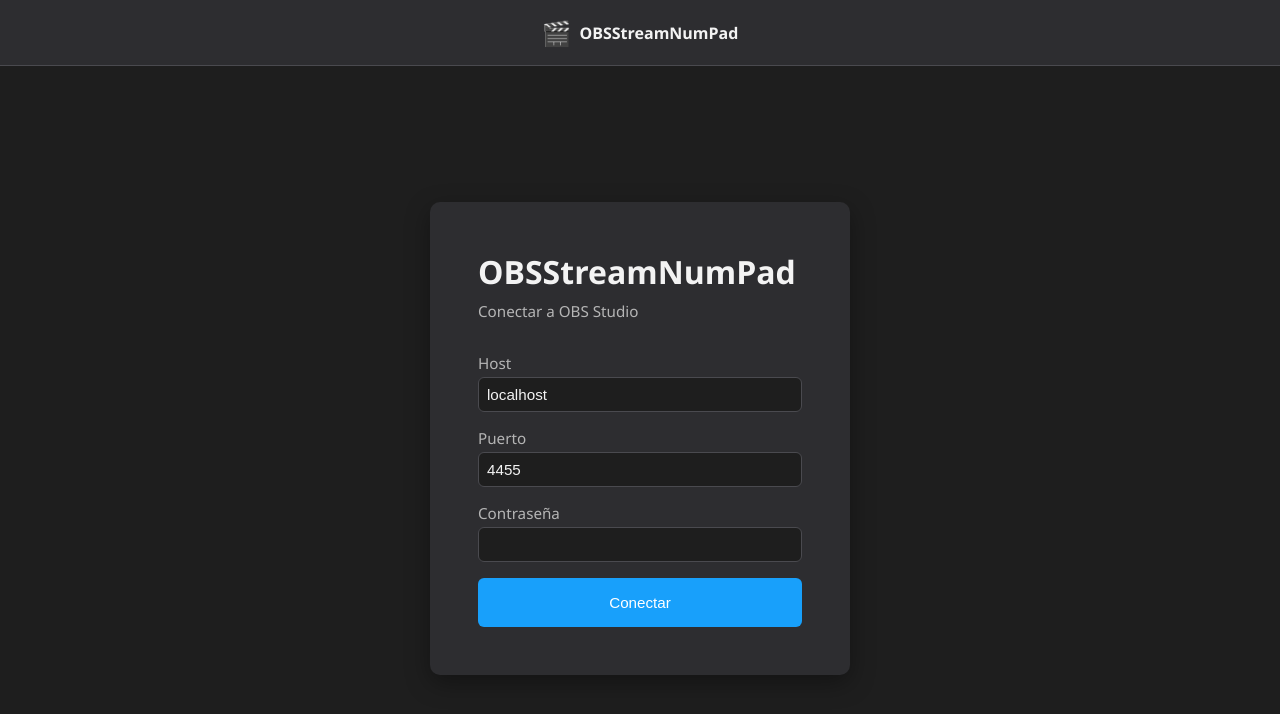
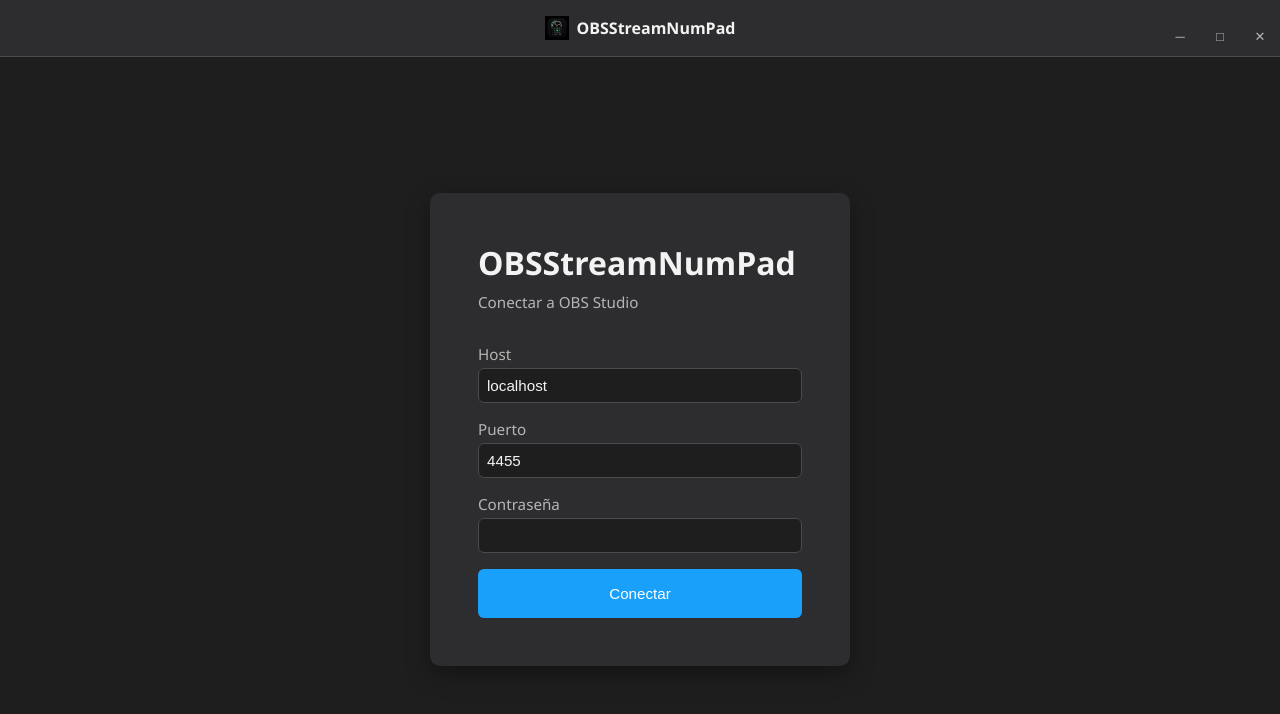
Before and after one commit to Eloytxo/OBSStreamNumPad, a Vue app: page /#/ in a window 1280 px wide. Shown: the top 714 px of the page. Built offline with nearby package versions, Linux system fonts and the light colour scheme.

Commit message:
Logo, top bar with close, minimize and maximize buttons.

```diff
--- a/electron/preload.cjs
+++ b/electron/preload.cjs
@@ -19,5 +19,10 @@
         start: () => ipcRenderer.invoke('keyboard:start'),
         stop: () => ipcRenderer.invoke('keyboard:stop'),
         onActionExecuted: (cb) => ipcRenderer.on('action:executed', (_event, data) => cb(data))
+    },
+    window: {
+        close: () => ipcRenderer.invoke('window:close'),
+        minimize: () => ipcRenderer.invoke('window:minimize'),
+        maximize: () => ipcRenderer.invoke('window:maximize'),
     }
 });
--- a/package.json
+++ b/package.json
@@ -47,7 +47,7 @@
           "arch": ["x64"]
         }
       ],
-      "icon": "public/favicon.svg"
+      "icon": "public/logo.ico"
     },
     "nsis": {
       "oneClick": false,
--- a/src/assets/styles/theme.css
+++ b/src/assets/styles/theme.css
@@ -90,12 +90,52 @@
     justify-content: center;
     align-items: center;
     padding: var(--spacing-md) var(--spacing-lg);
+    position: relative;
+    -webkit-app-region: drag;
 }
 
 .header-logo {
     display: flex;
     align-items: center;
     gap: var(--spacing-sm);
+}
+
+.logo-image {
+    width: 24px;
+    height: 24px;
+    object-fit: contain;
+}
+
+.window-controls {
+    position: absolute;
+    right: 0;
+    display: flex;
+    -webkit-app-region: no-drag;
+}
+
+.window-btn {
+    width: 40px;
+    height: 32px;
+    border: none;
+    background: transparent;
+    color: var(--color-text-secondary);
+    font-size: 13px;
+    cursor: pointer;
+    display: flex;
+    align-items: center;
+    justify-content: center;
+    border-radius: var(--radius-small);
+    transition: all 0.15s;
+}
+
+.window-btn:hover {
+    background: var(--color-surface-hover);
+    color: var(--color-text);
+}
+
+.window-btn-close:hover {
+    background: var(--color-error);
+    color: white;
 }
 
 .logo-placeholder {
@@ -114,6 +154,7 @@
     align-items: center;
     padding: var(--spacing-sm) var(--spacing-lg);
     border-top: 1px solid var(--color-border);
+    -webkit-app-region: no-drag;
 }
 
 .header-section {
--- a/src/components/AppHeader.vue
+++ b/src/components/AppHeader.vue
@@ -4,6 +4,7 @@
 import { useSettingsStore } from '../stores/settings';
 import { useConnectionStore } from '../stores/connection';
 import { CONNECTION_STATUS } from '../constants/connectionStatus';
+import logo from '../assets/images/logo.png';
 
 const { t, locale } = useI18n();
 const router = useRouter();
@@ -22,14 +23,31 @@
 function navigateTo(route) {
     router.push(route);
 }
+
+function minimizeWindow() {
+    window.api.window.minimize();
+}
+
+function maximizeWindow() {
+    window.api.window.maximize();
+}
+
+function closeWindow() {
+    window.api.window.close();
+}
 </script>
 
 <template>
     <header class="app-header">
         <div class="header-top">
             <div class="header-logo">
-                <span class="logo-placeholder">🎬</span>
+                <img class="logo-image" :src="logo" alt="Logo" />
                 <h2 class="header-title">{{ t('app.title') }}</h2>
+            </div>
+            <div class="window-controls">
+                <button class="window-btn" @click="minimizeWindow" :title="t('header.minimize')">─</button>
+                <button class="window-btn" @click="maximizeWindow" :title="t('header.maximize')">□</button>
+                <button class="window-btn window-btn-close" @click="closeWindow" :title="t('header.close')">✕</button>
             </div>
         </div>
 
--- a/src/i18n/en.json
+++ b/src/i18n/en.json
@@ -19,7 +19,10 @@
     "disconnected": "Disconnected",
     "connected": "Connected",
     "summary": "Summary",
-    "assign_keys": "Assign keys"
+    "assign_keys": "Assign keys",
+    "minimize": "Minimize",
+    "maximize": "Maximize",
+    "close": "Close"
   },
   "main": {
     "title": "Mappings configuration",
--- a/src/i18n/es.json
+++ b/src/i18n/es.json
@@ -19,7 +19,10 @@
     "disconnected": "Desconectado",
     "connected": "Conectado",
     "summary": "Resumen",
-    "assign_keys": "Asignar teclas"
+    "assign_keys": "Asignar teclas",
+    "minimize": "Minimizar",
+    "maximize": "Maximizar",
+    "close": "Cerrar"
   },
   "main": {
     "title": "Configuración de mappings",
--- a/src/style.css
+++ b/src/style.css
@@ -157,11 +157,9 @@
 }
 
 #app {
-  width: 1126px;
-  max-width: 100%;
-  margin: 0 auto;
+  width: 100%;
+  margin: 0;
   text-align: center;
-  border-inline: 1px solid var(--border);
   min-height: 100svh;
   display: flex;
   flex-direction: column;
```
Also changed, not shown: electron/main.js (+9 -8 lines), src/assets/images/logo.png (added), 1 other file (tests, documents, lock files or other folders).
